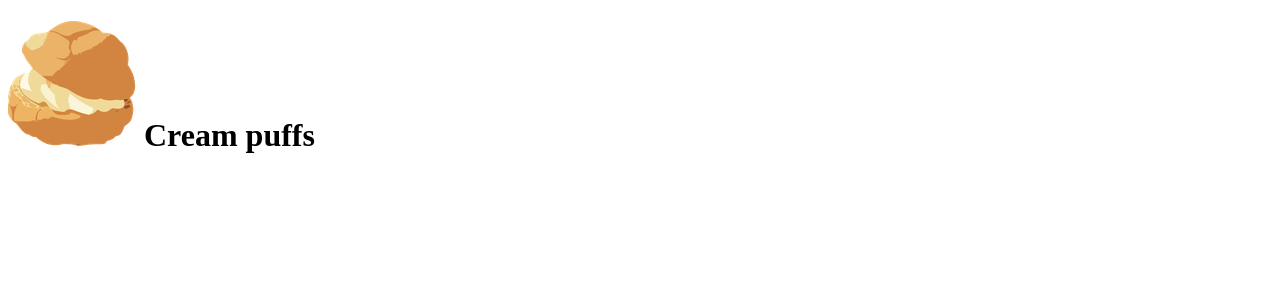
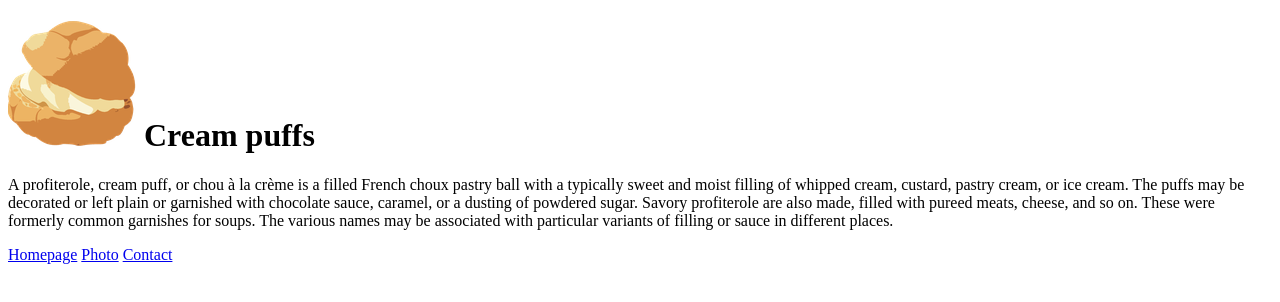
Before and after one commit to BeeMao03/responsiveMariel, a plain HTML site: page index.html in a window 1280 px wide. Drawn offline with Linux system fonts and the light colour scheme.

Commit message:
add new html files and structure

```diff
--- a/index.html
+++ b/index.html
@@ -7,5 +7,22 @@
   </head>
   <body>
     <h1><img src="/images/creampuff.png" class="logo" /> Cream puffs</h1>
+
+    <p>
+      A profiterole, cream puff, or chou à la crème is a filled French choux
+      pastry ball with a typically sweet and moist filling of whipped cream,
+      custard, pastry cream, or ice cream. The puffs may be decorated or left
+      plain or garnished with chocolate sauce, caramel, or a dusting of powdered
+      sugar. Savory profiterole are also made, filled with pureed meats, cheese,
+      and so on. These were formerly common garnishes for soups. The various
+      names may be associated with particular variants of filling or sauce in
+      different places.
+    </p>
+
+    <footer>
+      <a href="/" title="Main">Homepage</a>
+      <a href="/photo.html" title="photo cream puff">Photo</a>
+      <a href="/contact.html" title="contact page">Contact</a>
+    </footer>
   </body>
 </html>
```
Also changed, not shown: contact.html (added), photo.html (added), src/styles.css (added).
